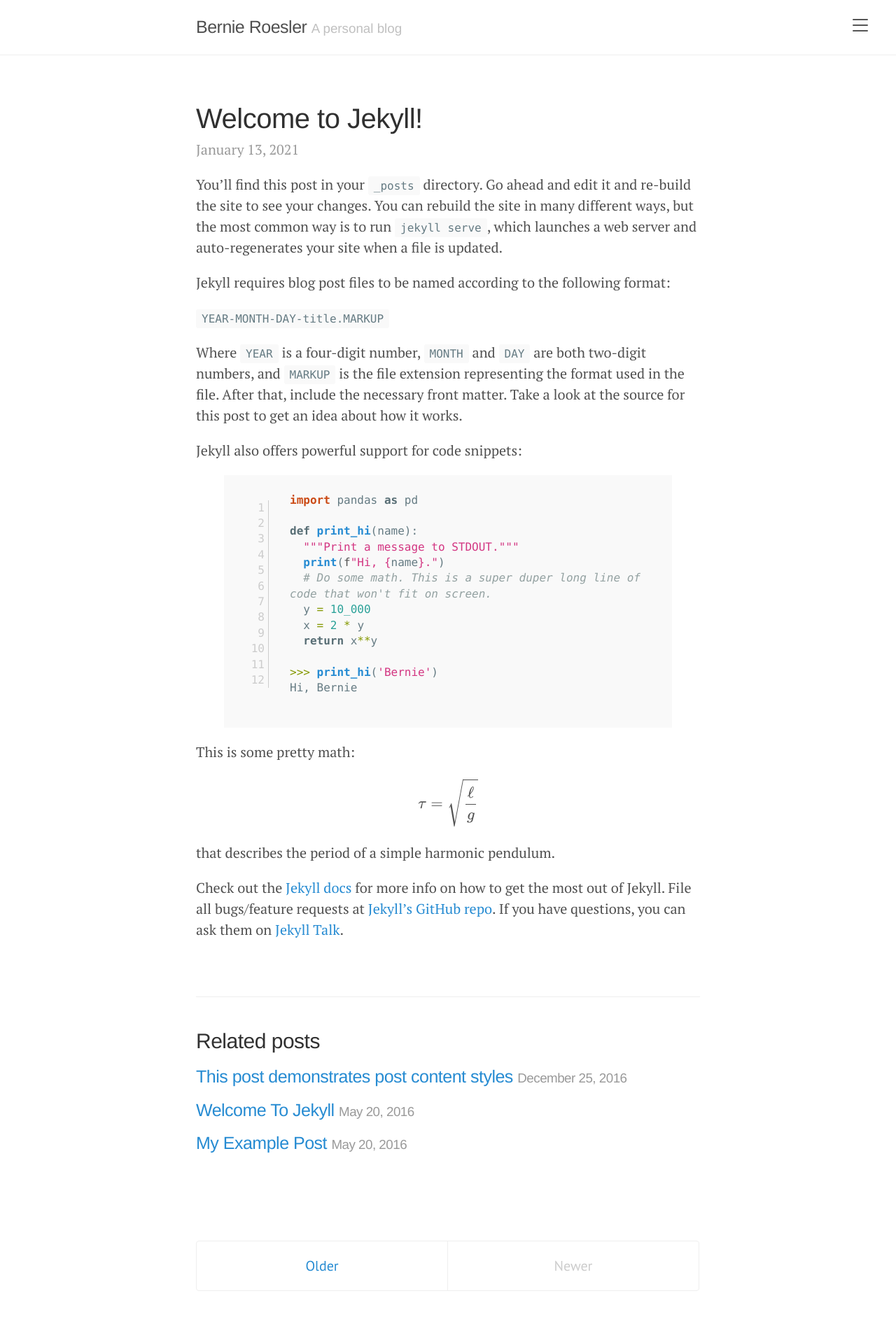
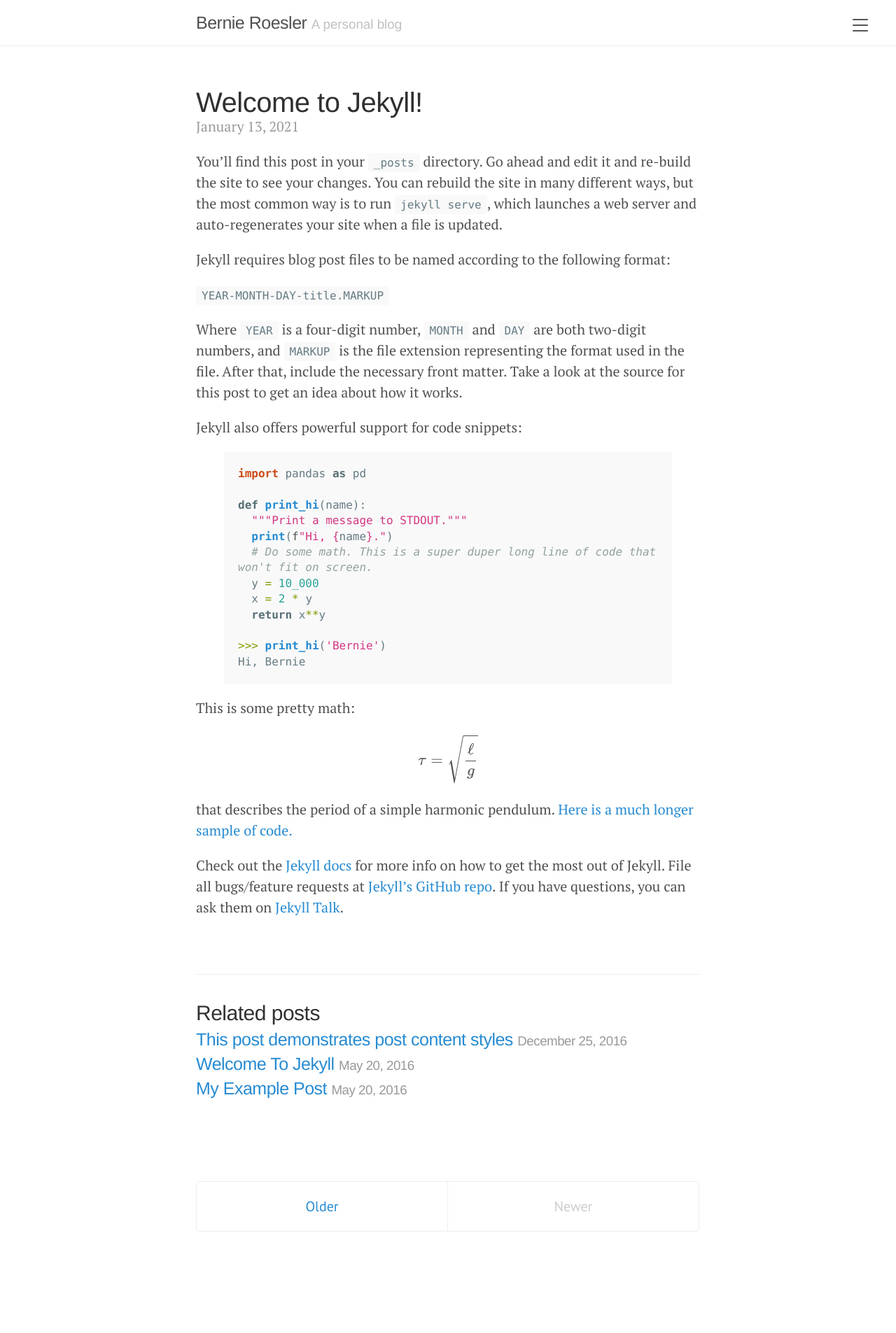
Before and after one commit to broesler/broesler.github.io, a Jekyll site: the page built from _posts/2021-01-01-welcome-to-jekyll.md, in a window 1280 px wide. Shown: the whole page at 70% size. Built offline with Jekyll 4.4.1, drawn with Linux system fonts in a browser that asks for light colours; nearby versions of some CDN libraries; after the commit the page ends 1820 px from its top, so only the background shows below that.

Commit message:
Clean up css. Add more example styles.

```diff
--- a/_posts/2021-01-01-welcome-to-jekyll.md
+++ b/_posts/2021-01-01-welcome-to-jekyll.md
@@ -14,19 +14,7 @@
 
 Jekyll also offers powerful support for code snippets:
 
-<!--
-{% comment %}
-{% highlight ruby %}
-def print_hi(name)
-  puts "Hi, #{name}"
-end
-print_hi('Tom')
-#=> prints 'Hi, Tom' to STDOUT.
-{% endhighlight %}
-{% endcomment %}
--->
-
-{% highlight python linenos %}
+{% highlight python %}
 import pandas as pd
 
 def print_hi(name):
@@ -45,7 +33,8 @@
 
 $$ \tau = \sqrt{\frac{\ell}{g}} $$
 
-that describes the period of a simple harmonic pendulum.
+that describes the period of a simple harmonic pendulum. [Here is a much longer
+sample of code.]( https://github.com/broesler/18.650-Fundamentals-of-Statistics/blob/904cdd849766273aded16b3a9aa5a9c0f6802df9/hw7/hw7_kstest.py#L75-L124)
 
 Check out the [Jekyll docs][jekyll-docs] for more info on how to get the most out of Jekyll. File all bugs/feature requests at [Jekyll’s GitHub repo][jekyll-gh]. If you have questions, you can ask them on [Jekyll Talk][jekyll-talk].
 
--- a/assets/css/base.css
+++ b/assets/css/base.css
@@ -30,7 +30,7 @@
 
 html {
   font-family: "PT Serif", Georgia, "Times New Roman", serif;
-  // font-family: "Helvetica Neue", Helvetica, Arial, sans-serif;
+  /* font-family: "Helvetica Neue", Helvetica, Arial, sans-serif; */
   font-size: 16px;
   line-height: 1.5;
 }
@@ -65,7 +65,7 @@
 /* Headings */
 h1, h2, h3, h4, h5, h6 {
   font-family: "Helvetica Neue", Helvetica, Arial, sans-serif;
-  font-weight: 400;  // normal
+  font-weight: 400;  /* normal */
   line-height: 1.0;
   letter-spacing: -.025rem;
   margin-bottom: .5rem;
@@ -155,7 +155,7 @@
   display: block;
   margin-top: 0;
   margin-bottom: 1rem;
-  padding: 0.5rem;
+  padding: 1rem;
   font-size: .8rem;
   line-height: 1.4;
   white-space: pre;
@@ -163,40 +163,12 @@
   word-break: break-all;
   word-wrap: break-word;
   background-color: #f9f9f9;
-  /* background-color: var(--sol-bghi); */
 }
 pre code {
   padding: 0;
   font-size: 100%;
   color: inherit;
   background-color: transparent;
-}
-.rouge-table {
-  padding: 0;
-  border: none;
-}
-.rouge-table td {
-  padding 0;
-  border: none;
-}
-.rouge-table code {
-  overflow: auto;
-}
-.gutter {
-  padding-left: 0.25rem;
-  border: none;
-  /* min-width: 50px;  /1* TODO 4*var(--base-font-size) */
-  min-width: 4em;
-}
-/* TODO
- *    * fix wrapping of linenos
- *    * customize line numbers/`pre code table` property
- */
-.lineno {
-  color: #ccc;
-  text-align: right;
-  padding: 0 5px;
-  border-right: 1px solid #ccc;
 }
 
 /* Pygments via Jekyll */
@@ -326,17 +298,3 @@
     max-width: 38rem;
   }
 }
-
-
-/*
- * Wrapper
- *
- * The wrapper is used to position site content when the sidebar is toggled. We
- * use an outter wrap to position the sidebar without interferring with the
- * regular page content.
- */
-
-.wrap {
-  position: relative;
-  width: 100%;
-}
--- a/assets/css/layout.css
+++ b/assets/css/layout.css
@@ -271,62 +271,69 @@
           transform: translateX(14rem);
 }
 
+/*
+ * Reverse layout
+ *
+ * Flip the orientation of the page by placing the `.sidebar` and sidebar toggle
+ * on the right side.
+ */
+
+.layout-reverse .sidebar {
+  left: auto;
+  right: -14rem;
+}
+.layout-reverse .sidebar-toggle {
+  left: auto;
+  right: 1rem;
+}
+
+.layout-reverse #sidebar-checkbox:checked ~ .sidebar,
+.layout-reverse #sidebar-checkbox:checked ~ .wrap,
+.layout-reverse #sidebar-checkbox:checked ~ .sidebar-toggle {
+  -webkit-transform: translateX(-14rem);
+      -ms-transform: translateX(-14rem);
+          transform: translateX(-14rem);
+}
+
 
 /*
- * Posts and pages
+ * Overlay sidebar
  *
- * Each post is wrapped in `.post` and is used on default and post layouts. Each
- * page is wrapped in `.page` and is only used on the page layout.
+ * Make the sidebar content overlay the viewport content instead of pushing it
+ * aside when toggled.
  */
 
-/* .page, */
-/* .post { */
-/*   margin-bottom: 4em; */
-/* } */
+.sidebar-overlay #sidebar-checkbox:checked ~ .wrap {
+  -webkit-transform: translateX(0);
+      -ms-transform: translateX(0);
+          transform: translateX(0);
+}
+.sidebar-overlay #sidebar-checkbox:checked ~ .sidebar-toggle {
+  box-shadow: 0 0 0 .25rem #fff;
+}
+.sidebar-overlay #sidebar-checkbox:checked ~ .sidebar {
+  box-shadow: .25rem 0 .5rem rgba(0,0,0,.1);
+}
 
-/* /1* Blog post or page title *1/ */
-/* .page-title, */
-/* .post-title, */
-/* .post-title a { */
-/*   color: #303030; */
-/* } */
-/* .page-title, */
-/* .post-title { */
-/*   margin-top: 0; */
-/* } */
+/* Only one tweak for a reverse layout */
+.layout-reverse.sidebar-overlay #sidebar-checkbox:checked ~ .sidebar {
+  box-shadow: -.25rem 0 .5rem rgba(0,0,0,.1);
+}
 
-/* /1* Meta data line below post title *1/ */
-/* .post-date { */
-/*   display: block; */
-/*   margin-top: -.5rem; */
-/*   margin-bottom: 1rem; */
-/*   color: #9a9a9a; */
-/* } */
 
-/* /1* Related posts *1/ */
-/* .related { */
-/*   padding-top: 2rem; */
-/*   padding-bottom: 2rem; */
-/*   border-top: 1px solid #eee; */
-/* } */
-/* .related-posts { */
-/*   padding-left: 0; */
-/*   list-style: none; */
-/* } */
-/* .related-posts h3 { */
-/*   margin-top: 0; */
-/* } */
-/* .related-posts li small { */
-/*   font-size: 75%; */
-/*   color: #999; */
-/* } */
-/* .related-posts li a:hover { */
-/*   color: #268bd2; */
-/*   text-decoration: none; */
-/* } */
-/* .related-posts li a:hover small { */
-/*   color: inherit; */
-/* } */
+/*
+ * Wrapper
+ *
+ * The wrapper is used to position site content when the sidebar is toggled. We
+ * use an outter wrap to position the sidebar without interferring with the
+ * regular page content.
+ */
+
+.wrap {
+  position: relative;
+  width: 100%;
+}
+
 
 
 /*
@@ -380,159 +387,6 @@
   }
 }
 
-/*
- * Reverse layout
- *
- * Flip the orientation of the page by placing the `.sidebar` and sidebar toggle
- * on the right side.
- */
-
-.layout-reverse .sidebar {
-  left: auto;
-  right: -14rem;
-}
-.layout-reverse .sidebar-toggle {
-  left: auto;
-  right: 1rem;
-}
-
-.layout-reverse #sidebar-checkbox:checked ~ .sidebar,
-.layout-reverse #sidebar-checkbox:checked ~ .wrap,
-.layout-reverse #sidebar-checkbox:checked ~ .sidebar-toggle {
-  -webkit-transform: translateX(-14rem);
-      -ms-transform: translateX(-14rem);
-          transform: translateX(-14rem);
-}
-
-
-/*
- * Themes
- *
- * Apply custom color schemes by adding the appropriate class to the `body`.
- * Based on colors from Base16: http://chriskempson.github.io/base16/#default.
- */
-
-/* Red */
-.theme-base-08 .sidebar,
-.theme-base-08 .sidebar-toggle:active,
-.theme-base-08 #sidebar-checkbox:checked ~ .sidebar-toggle {
-  background-color: #ac4142;
-}
-.theme-base-08 .container a,
-.theme-base-08 .sidebar-toggle,
-.theme-base-08 .related-posts li a:hover {
-  color: #ac4142;
-}
-
-/* Orange */
-.theme-base-09 .sidebar,
-.theme-base-09 .sidebar-toggle:active,
-.theme-base-09 #sidebar-checkbox:checked ~ .sidebar-toggle {
-  background-color: #d28445;
-}
-.theme-base-09 .container a,
-.theme-base-09 .sidebar-toggle,
-.theme-base-09 .related-posts li a:hover {
-  color: #d28445;
-}
-
-/* Yellow */
-.theme-base-0a .sidebar,
-.theme-base-0a .sidebar-toggle:active,
-.theme-base-0a #sidebar-checkbox:checked ~ .sidebar-toggle {
-  background-color: #f4bf75;
-}
-.theme-base-0a .container a,
-.theme-base-0a .sidebar-toggle,
-.theme-base-0a .related-posts li a:hover {
-  color: #f4bf75;
-}
-
-/* Green */
-.theme-base-0b .sidebar,
-.theme-base-0b .sidebar-toggle:active,
-.theme-base-0b #sidebar-checkbox:checked ~ .sidebar-toggle {
-  background-color: #90a959;
-}
-.theme-base-0b .container a,
-.theme-base-0b .sidebar-toggle,
-.theme-base-0b .related-posts li a:hover {
-  color: #90a959;
-}
-
-/* Cyan */
-.theme-base-0c .sidebar,
-.theme-base-0c .sidebar-toggle:active,
-.theme-base-0c #sidebar-checkbox:checked ~ .sidebar-toggle {
-  background-color: #75b5aa;
-}
-.theme-base-0c .container a,
-.theme-base-0c .sidebar-toggle,
-.theme-base-0c .related-posts li a:hover {
-  color: #75b5aa;
-}
-
-/* Blue */
-.theme-base-0d .sidebar,
-.theme-base-0d .sidebar-toggle:active,
-.theme-base-0d #sidebar-checkbox:checked ~ .sidebar-toggle {
-  background-color: #6a9fb5;
-}
-.theme-base-0d .container a,
-.theme-base-0d .sidebar-toggle,
-.theme-base-0d .related-posts li a:hover {
-  color: #6a9fb5;
-}
-
-/* Magenta */
-.theme-base-0e .sidebar,
-.theme-base-0e .sidebar-toggle:active,
-.theme-base-0e #sidebar-checkbox:checked ~ .sidebar-toggle {
-  background-color: #aa759f;
-}
-.theme-base-0e .container a,
-.theme-base-0e .sidebar-toggle,
-.theme-base-0e .related-posts li a:hover {
-  color: #aa759f;
-}
-
-/* Brown */
-.theme-base-0f .sidebar,
-.theme-base-0f .sidebar-toggle:active,
-.theme-base-0f #sidebar-checkbox:checked ~ .sidebar-toggle {
-  background-color: #8f5536;
-}
-.theme-base-0f .container a,
-.theme-base-0f .sidebar-toggle,
-.theme-base-0f .related-posts li a:hover {
-  color: #8f5536;
-}
-
-
-/*
- * Overlay sidebar
- *
- * Make the sidebar content overlay the viewport content instead of pushing it
- * aside when toggled.
- */
-
-.sidebar-overlay #sidebar-checkbox:checked ~ .wrap {
-  -webkit-transform: translateX(0);
-      -ms-transform: translateX(0);
-          transform: translateX(0);
-}
-.sidebar-overlay #sidebar-checkbox:checked ~ .sidebar-toggle {
-  box-shadow: 0 0 0 .25rem #fff;
-}
-.sidebar-overlay #sidebar-checkbox:checked ~ .sidebar {
-  box-shadow: .25rem 0 .5rem rgba(0,0,0,.1);
-}
-
-/* Only one tweak for a reverse layout */
-.layout-reverse.sidebar-overlay #sidebar-checkbox:checked ~ .sidebar {
-  box-shadow: -.25rem 0 .5rem rgba(0,0,0,.1);
-}
-
 /* ---------- Social Links ---------- */
 .social-media-div {
   display: table;
```
Also changed, not shown: _posts/2016-12-25-this-post-demonstrates-post-content-styles.md (+8 -0 lines).
